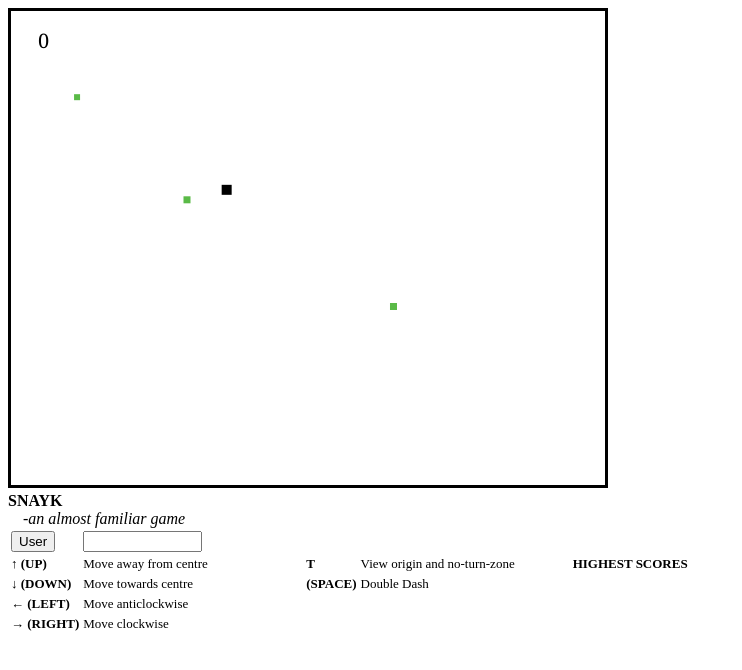
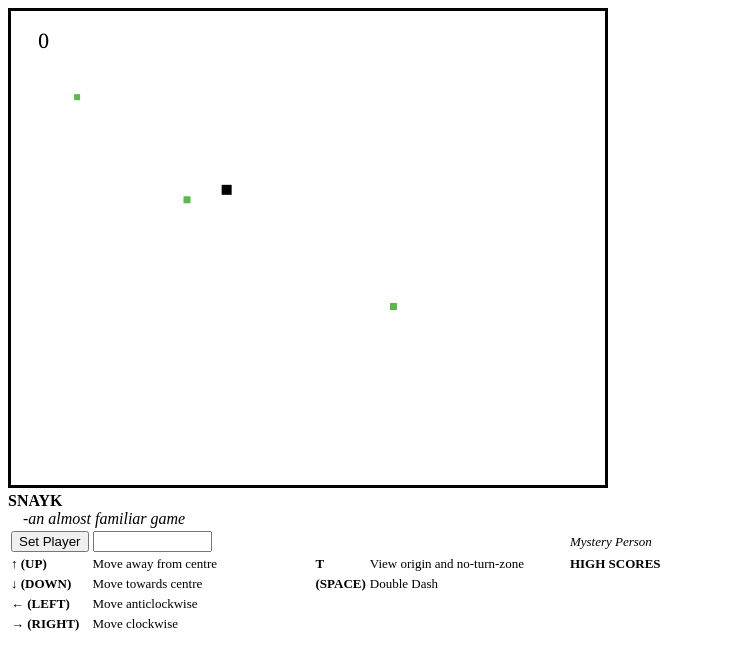
Before and after one commit to cdmatters/snayk, a plain HTML site: page index.html in a window 1280 px wide. Shown: the whole page, without its empty margins (0-742 px from the left). Drawn offline with Linux system fonts and the light colour scheme.

Commit message:
clarify highscores

```diff
--- a/index.html
+++ b/index.html
@@ -15,7 +15,7 @@
         width: 30px;
       }
       .filler2{
-        width:50px;
+        width:38px;
       }
       body.noscroll {
         position:fixed;
@@ -34,11 +34,14 @@
       <em style='padding-left:15px'>-an almost familiar game</em></p>
       <span>
         <table class='details'>
-         <tr>
+          <tr>
 
             <!-- <td class='filler'></td> -->
             <td>
-              <button onclick='userName = document.getElementById("user").elements[0].value; localStorage.setItem("-1",userName)'>User
+              <button onclick='userName = document.getElementById("user").elements[0].value;
+                              localStorage.setItem("-1",userName);
+                              document.getElementById("user").elements[0].value = "";
+                              document.getElementById("playername").textContent = userName'>Set Player
               </button>
             </td>
             <td>
@@ -46,6 +49,13 @@
                 <input  type='text' name='fname' style='width:60%;'>
               </form>
             </td>
+            <td class='filler'></td>
+            <td></td>
+            <td></td>
+            <td class'filler2'></td>
+            <!-- <td><strong>Player:</strong></td> -->
+            <td><em id=playername></em></td>
+
           </tr>
           <tr>
             <td><strong>&uarr; (UP)</strong></td>
@@ -54,7 +64,7 @@
             <td><strong>T</strong></td>
             <td>View origin and no-turn-zone</td>
             <td class='filler2'></td>
-            <td><strong>HIGHEST SCORES</strong></td>
+            <td><strong>HIGH SCORES</strong></td>
           </tr>
           <tr>
             <td><strong>&darr; (DOWN)<strong></td>
--- a/loadhighscores.js
+++ b/loadhighscores.js
@@ -14,15 +14,16 @@ var displayHighScores = function(){
     var name2 = document.createTextNode(sortedArray[1]+" : "+localStorage.getItem(sortedArray[1]));
     var name3 = document.createTextNode(sortedArray[2]+" : "+localStorage.getItem(sortedArray[2]));
 
-    if (sortedArray[0]!== undefined)
+    if (sortedArray[0]!== undefined && sortedArray[0]!== "-1" )
          high1.appendChild(name1);
-    if (sortedArray[1]!== undefined)
+    if (sortedArray[1]!== undefined && sortedArray[1]!== "-1" )
         high2.appendChild(name2);
-    if (sortedArray[2]!== undefined)
+    if (sortedArray[2]!== undefined && sortedArray[2]!== "-1" )
         high3.appendChild(name3);
+    document.getElementById("playername").textContent = userName
 }
 
-var userName
+var userName;
 if (localStorage.getItem('-1') == null){
     var randomNameList = ['Leo Euler', 'Pedro Laplace', 'Joe Lagrange', 'Bill Hamilton','Mystery Person']
     userName = randomNameList[Math.floor(Math.random()*randomNameList.length)]
```
